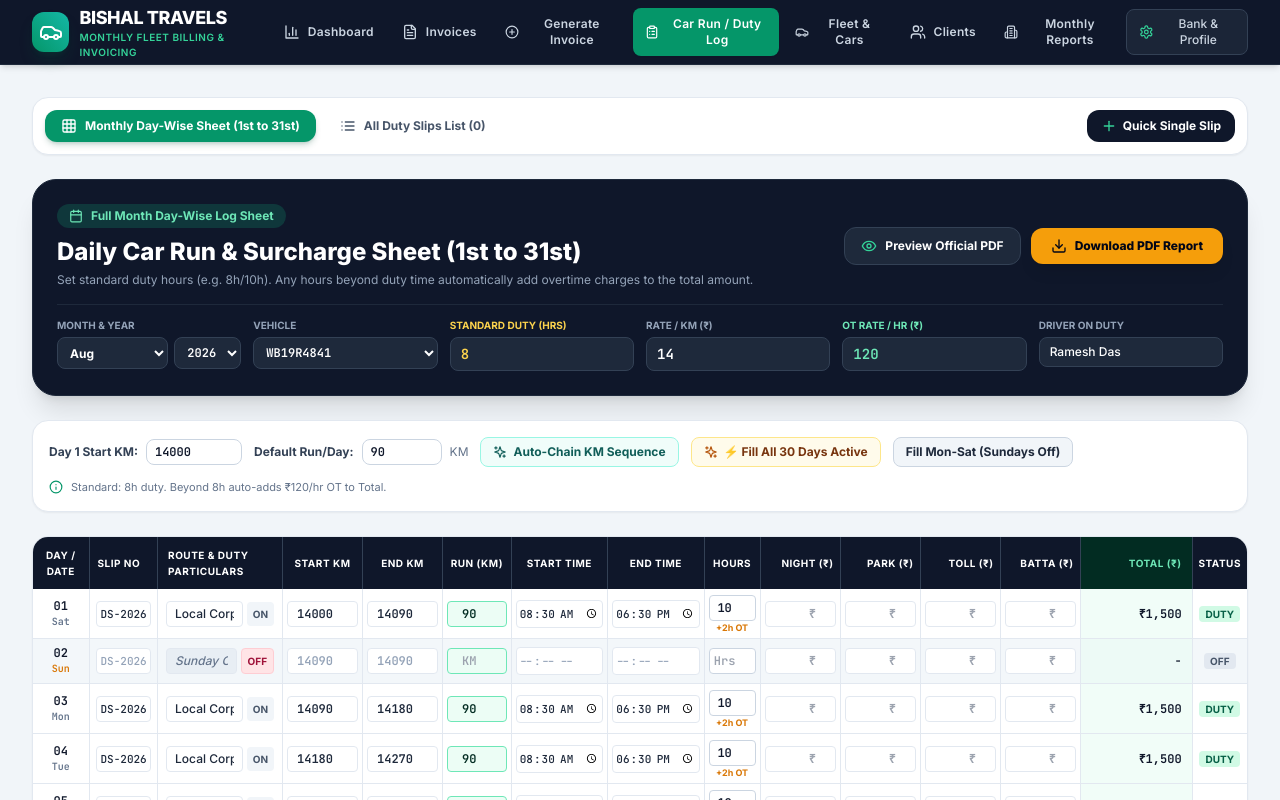
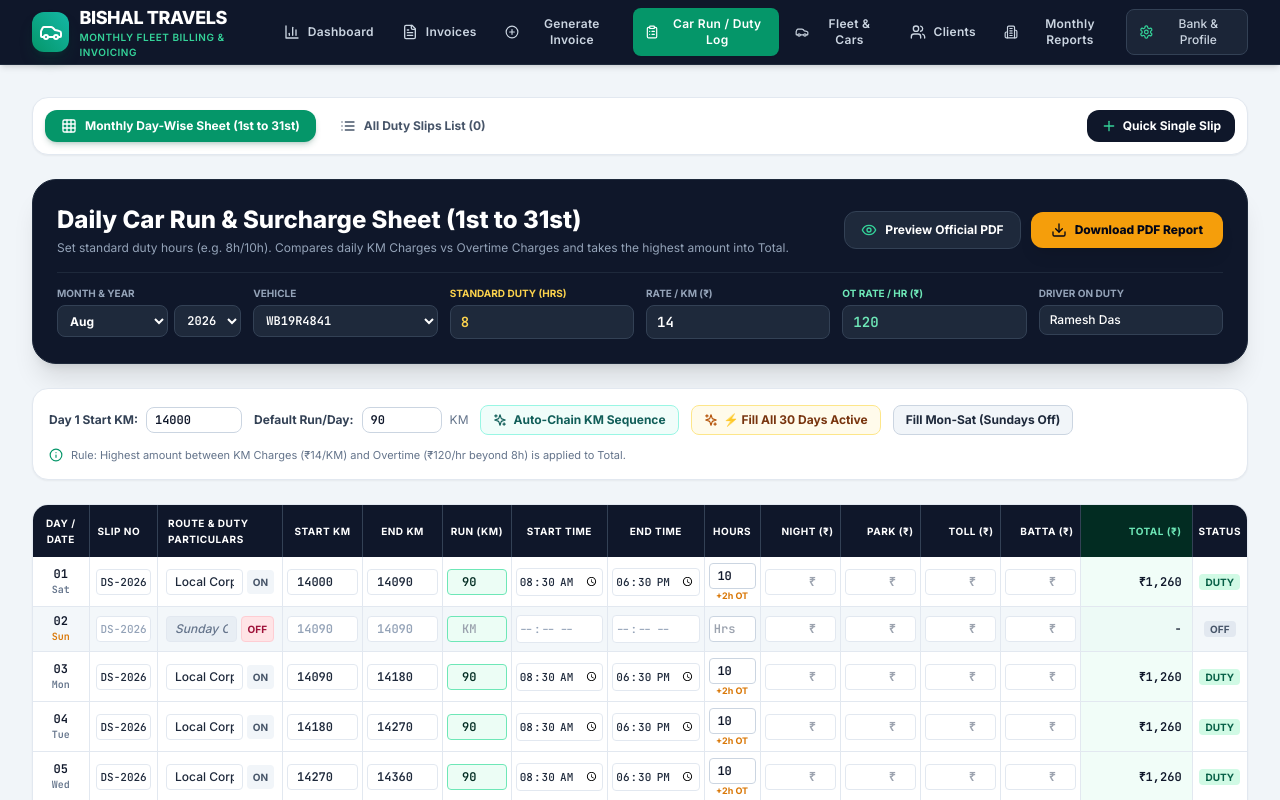
Before and after one commit to Rahulrock-1/bishal-travels, a React (Vite) app: page / in a window 1280 px wide. Both pictures are taken after a click on the button "Log Daily Car Run / Duty Slip". Shown: the top 800 px of the page. Built offline with nearby package versions, Linux system fonts and the light colour scheme.

Commit message:
feat: apply highest amount rule between KM charges and overtime charges into daily total calculation

```diff
--- a/src/components/dutyslips/MonthlyLogSheetEditor.tsx
+++ b/src/components/dutyslips/MonthlyLogSheetEditor.tsx
@@ -98,7 +98,7 @@ export const MonthlyLogSheetEditor: React.FC<{ onClose?: () => void }> = ({ onCl
     }
   }, [selectedVehicleId, vehicles]);
 
-  // Compute row total amount (KM * Rate + Overtime automatically added + Surcharges)
+  // Compute row total amount (Takes HIGHEST amount between KM Charges vs Overtime Charges + Surcharges)
   const computeRowTotal = (
     km: number,
     totalHrs: number,
@@ -113,7 +113,8 @@ export const MonthlyLogSheetEditor: React.FC<{ onClose?: () => void }> = ({ onCl
     const kmCost = (km || 0) * kmRate;
     const extraHrs = Math.max(0, (totalHrs || 0) - baseDutyHrs);
     const otCost = extraHrs * otRate;
-    return kmCost + otCost + (night || 0) + (parking || 0) + (toll || 0) + (batta || 0);
+    const higherDutyCharge = Math.max(kmCost, otCost);
+    return higherDutyCharge + (night || 0) + (parking || 0) + (toll || 0) + (batta || 0);
   };
 
   // Generate rows for all days in the selected month & year
@@ -537,15 +538,11 @@ export const MonthlyLogSheetEditor: React.FC<{ onClose?: () => void }> = ({ onCl
       <div className="bg-slate-900 text-white p-6 rounded-3xl shadow-xl border border-slate-800 space-y-4">
         <div className="flex flex-col md:flex-row md:items-center justify-between gap-4">
           <div>
-            <div className="inline-flex items-center gap-2 px-3 py-1 bg-emerald-500/20 text-emerald-300 rounded-full text-xs font-bold mb-2">
-              <Calendar className="w-3.5 h-3.5" />
-              <span>Full Month Day-Wise Log Sheet</span>
-            </div>
             <h2 className="text-xl sm:text-2xl font-black text-white">
               Daily Car Run & Surcharge Sheet (1st to 31st)
             </h2>
             <p className="text-xs text-slate-400 mt-1">
-              Set standard duty hours (e.g. 8h/10h). Any hours beyond duty time automatically add overtime charges to the total amount.
+              Set standard duty hours (e.g. 8h/10h). Compares daily KM Charges vs Overtime Charges and takes the highest amount into Total.
             </p>
           </div>
 
@@ -731,7 +728,7 @@ export const MonthlyLogSheetEditor: React.FC<{ onClose?: () => void }> = ({ onCl
 
         <div className="flex items-center gap-2 text-slate-500 text-[11px]">
           <Info className="w-3.5 h-3.5 text-emerald-600" />
-          <span>Standard: {defaultDutyHours}h duty. Beyond {defaultDutyHours}h auto-adds ₹{overtimeRatePerHour}/hr OT to Total.</span>
+          <span>Rule: Highest amount between KM Charges (₹{ratePerKm}/KM) and Overtime (₹{overtimeRatePerHour}/hr beyond {defaultDutyHours}h) is applied to Total.</span>
         </div>
       </div>
 
--- a/src/components/invoices/InvoiceViewModal.tsx
+++ b/src/components/invoices/InvoiceViewModal.tsx
@@ -98,10 +98,12 @@ export const InvoiceViewModal: React.FC = () => {
       if (slip) {
         const hours = slip.totalHours || 0;
         const km = slip.totalKm || 0;
-        const ot = slip.otherExpenses > 0 ? slip.otherExpenses : (slip.extraHours || 0) * rateOt;
+        const ot = slip.otherExpenses > 0 ? slip.otherExpenses : Math.max(0, hours - 8) * rateOt;
         const night = slip.nightCharges || 0;
         const parking = (slip.parkingCharges || 0) + (slip.tollCharges || 0);
-        const dayTotal = (km * rateKm) + ot + night + parking;
+        const kmCharge = km * rateKm;
+        const higherDutyCharge = Math.max(kmCharge, ot);
+        const dayTotal = higherDutyCharge + night + parking;
         const isOffDay = km === 0 && (slip.route?.toLowerCase().includes('off') || slip.route?.toLowerCase().includes('garage'));
 
         if (!isOffDay && (km > 0 || hours > 0 || ot > 0 || night > 0 || parking > 0)) {
```
Also changed, not shown: 1 other file (tests, documents, lock files or other folders).
